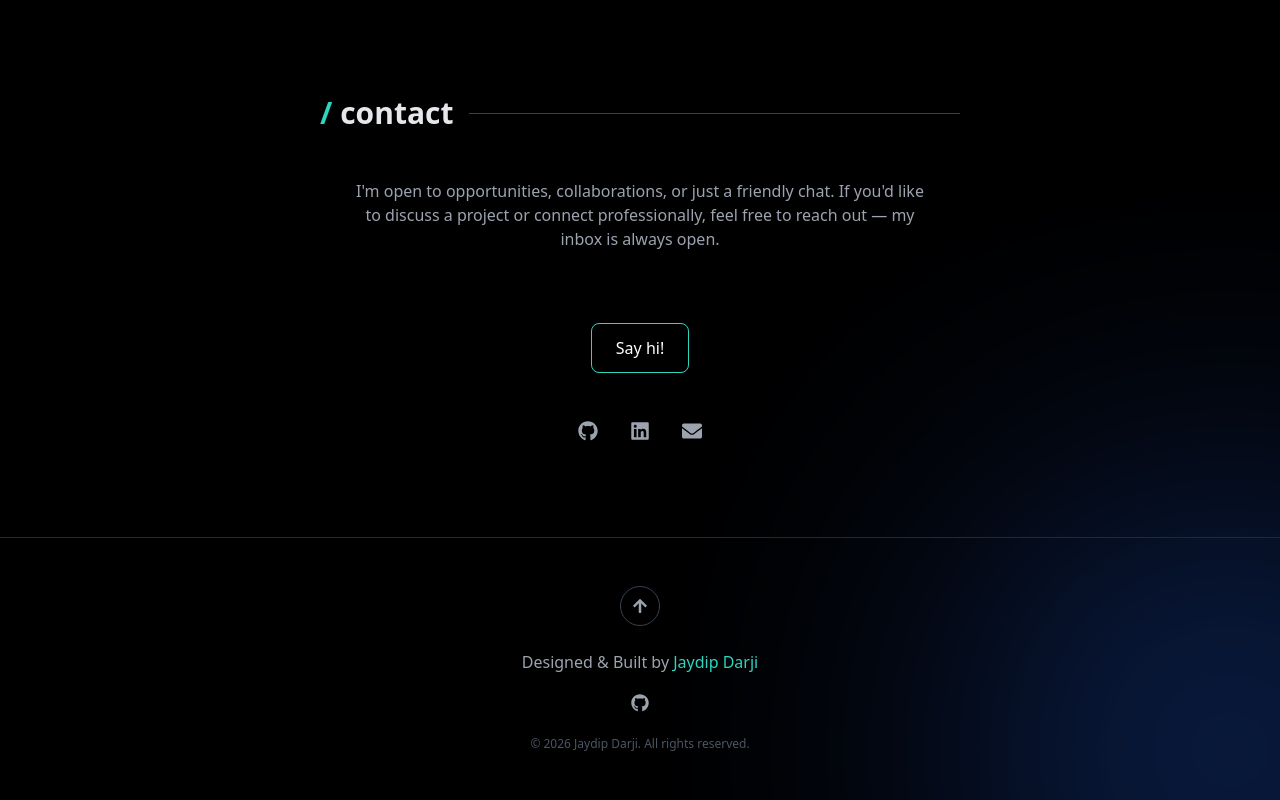
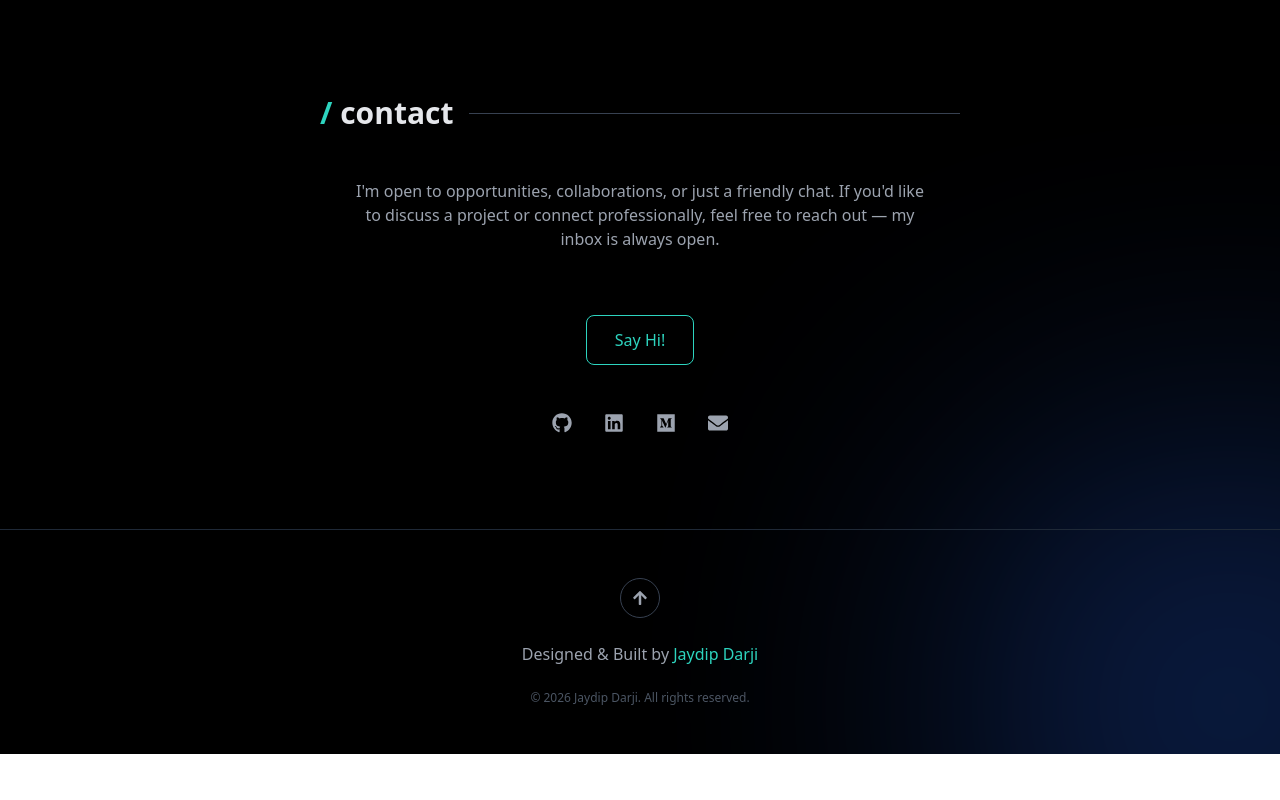
Before and after one commit to Jaydip2001/jaydip_darji_portfolio, a React (Vite) app: page / in a window 1280 px wide. Shown: the part 2866-3666 px from the top of the page. After the commit the page ends 3620 px from the top, so only its background shows below. Built offline with nearby package versions, Linux system fonts and the light colour scheme.

Commit message:
fixed timer in project sider

```diff
--- a/src/components/Footer.jsx
+++ b/src/components/Footer.jsx
@@ -22,7 +22,7 @@ function Footer() {
         </span>
       </p>
 
-      {/* GITHUB */}
+      {/* GITHUB
       <div className="flex justify-center mt-5">
         <a
           href="https://github.com/jaydip2001"
@@ -32,7 +32,7 @@ function Footer() {
         >
           <FaGithub />
         </a>
-      </div>
+      </div> */}
 
       {/* COPYRIGHT */}
       <p className="mt-6 text-xs text-gray-600">
--- a/src/sections/Contact.jsx
+++ b/src/sections/Contact.jsx
@@ -1,4 +1,4 @@
-import { FaGithub, FaLinkedin, FaEnvelope } from "react-icons/fa"
+import { FaGithub, FaLinkedin, FaEnvelope, FaMedium } from "react-icons/fa"
 
 function Contact() {
   return (
@@ -23,13 +23,11 @@ function Contact() {
 
       {/* EMAIL BUTTON */}
       <a
-  href="mailto:yourmail@gmail.com?subject=Project Inquiry&body=Hello Jaydip,%0D%0A%0D%0AI have a query regarding your work.%0D%0A%0D%0AThank you."
-  className="inline-block"
->
-  <button className="mt-8 border border-teal-400 px-6 py-3 rounded-lg hover:bg-teal-400/10 transition">
-    Say hi!
-  </button>
-</a>
+        href="mailto:jaydip2801@gmail.com?subject=Project Inquiry&body=Hello Jaydip,%0D%0A%0D%0AI would like to connect with you.%0D%0A%0D%0AThank you."
+        className="inline-block mt-6 px-7 py-3 border border-teal-400 text-teal-400 rounded-lg hover:bg-teal-400 hover:text-black transition-all duration-300 shadow-md hover:shadow-teal-500/20"
+      >
+        Say Hi!
+      </a>
 
       {/* SOCIAL ICONS */}
       <div className="flex justify-center gap-8 mt-12 text-xl text-gray-400">
@@ -37,7 +35,7 @@ function Contact() {
           href="https://github.com/jaydip2001"
           target="_blank"
           rel="noopener noreferrer"
-          className="hover:text-white transition transform hover:-translate-y-1"
+          className="hover:text-white transition transform hover:-translate-y-1 duration-300"
         >
           <FaGithub />
         </a>
@@ -46,14 +44,23 @@ function Contact() {
           href="https://www.linkedin.com/in/jaydipdarji2001"
           target="_blank"
           rel="noopener noreferrer"
-          className="hover:text-white transition transform hover:-translate-y-1"
+          className="hover:text-white transition transform hover:-translate-y-1 duration-300"
         >
           <FaLinkedin />
         </a>
 
         <a
+          href="https://medium.com/@jaydip2801"
+          target="_blank"
+          rel="noopener noreferrer"
+          className="hover:text-white transition transform hover:-translate-y-1 duration-300"
+        >
+          <FaMedium />
+        </a>
+
+        <a
           href="mailto:jaydip2801@gmail.com"
-          className="hover:text-white transition transform hover:-translate-y-1"
+          className="hover:text-white transition transform hover:-translate-y-1 duration-300"
         >
           <FaEnvelope />
         </a>
--- a/vite.config.js
+++ b/vite.config.js
@@ -4,7 +4,7 @@ import react from '@vitejs/plugin-react'
 // https://vite.dev/config/
 export default defineConfig({
   plugins: [react()],
-  base: "/jaydip_darji_portfolio/",
+  base: "/",
   build: {
     target: "es2015"
   }
```
